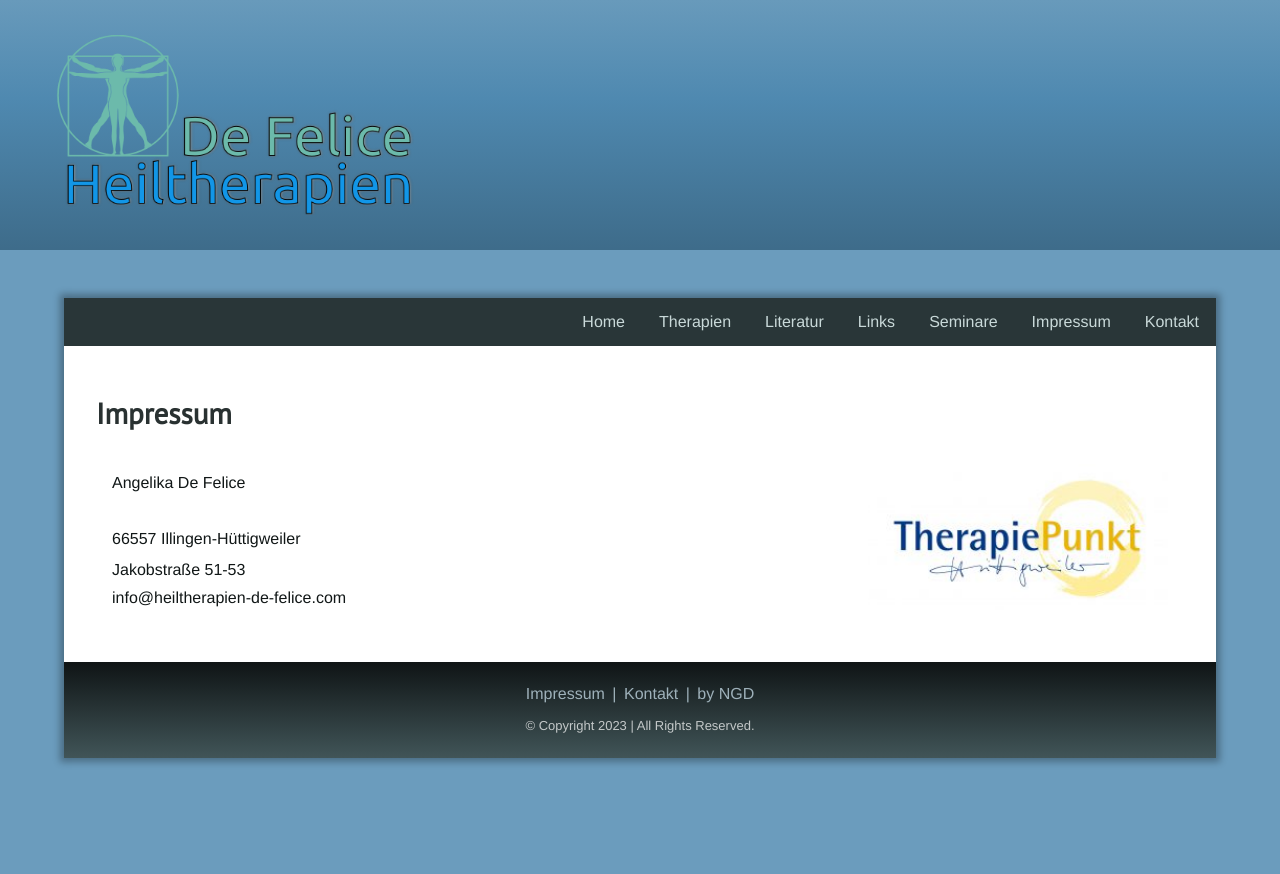
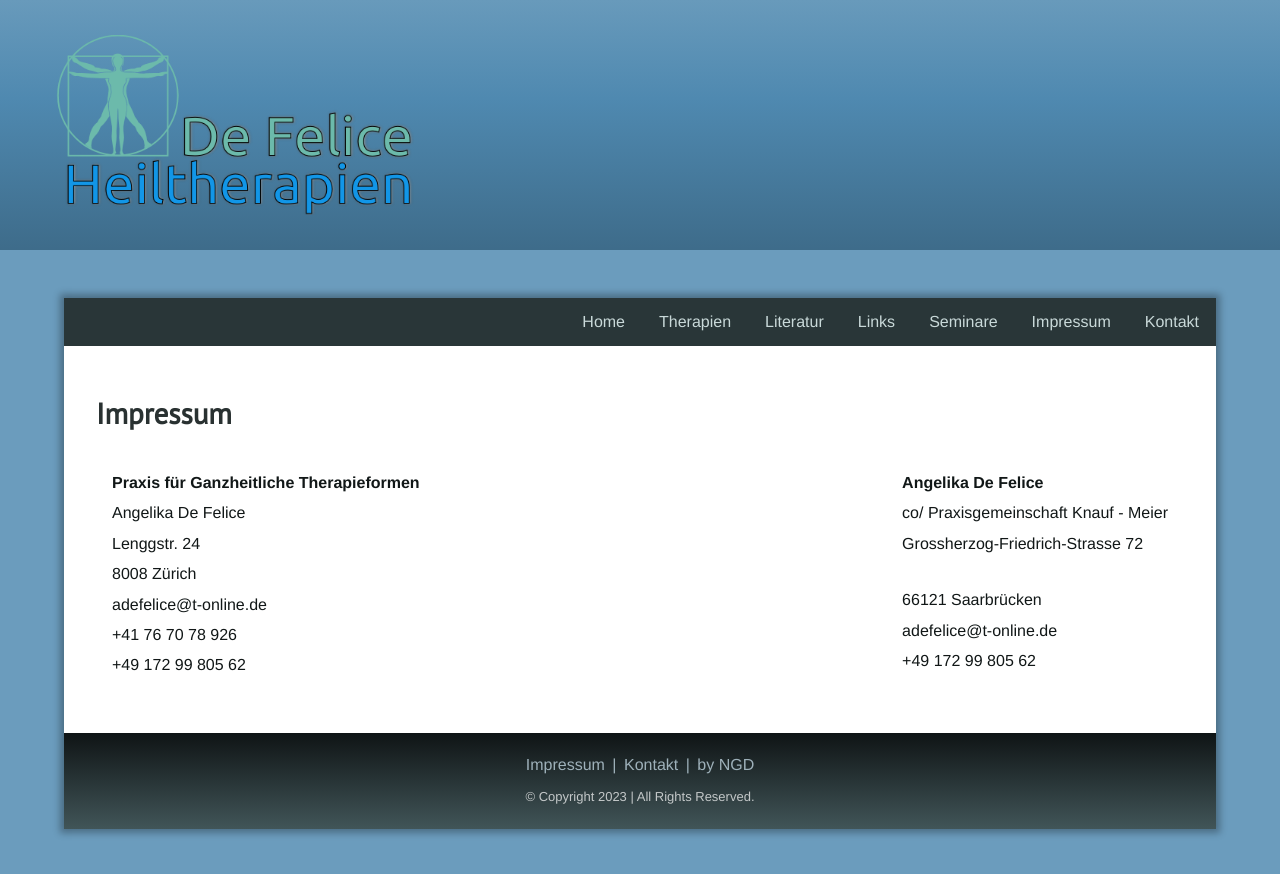
Before and after one commit to NicolaG1993/heiltherapien-de-felice.com, a Next.js app: page /impressum in a window 1280 px wide. Shown: the top 874 px of the page. Before the commit the page ends 806 px from the top, so only its background shows below. Built offline with nearby package versions, Linux system fonts and the light colour scheme; a web font is replaced by a local one.

Commit message:
first changes

```diff
--- a/constants/Footer/Footer.js
+++ b/constants/Footer/Footer.js
@@ -8,7 +8,13 @@ export default function Footer() {
                 {" | "}
                 <Link href="/kontakt">Kontakt</Link>
                 {" | "}
-                <Link href="/impressum">by NGD</Link>
+                <a
+                    href="https://www.nicogdesign.com/"
+                    target="_blank"
+                    rel="noopener noreferrer"
+                >
+                    by NGD
+                </a>
             </p>
             <p>
                 © Copyright {new Date().getFullYear()}
--- a/pages/impressum.js
+++ b/pages/impressum.js
@@ -7,21 +7,48 @@ export default function Impressum() {
             <h1>Impressum</h1>
             <div className="content">
                 <div>
+                    <p>
+                        <strong>Praxis für Ganzheitliche Therapieformen</strong>
+                    </p>
                     <p>Angelika De Felice</p>
-                    <br />
-                    <p>66557 Illingen-Hüttigweiler</p>
-                    <p>Jakobstraße 51-53</p>
+                    <p>Lenggstr. 24</p>
+                    <p>8008 Zürich</p>
                     <a
-                        href="mailto:info@heiltherapien-de-felice.com"
+                        href="mailto:adefelice@t-online.de"
                         target="_blank"
                         rel="noopener noreferrer"
                     >
-                        info@heiltherapien-de-felice.com
+                        <p>adefelice@t-online.de</p>
+                    </a>
+                    <a href="tel:+41767078926">
+                        <p>+41 76 70 78 926</p>
+                    </a>
+                    <a href="tel:+491729980562">
+                        <p>+49 172 99 805 62</p>
+                    </a>
+                </div>
+                <div>
+                    <p>
+                        <strong>Angelika De Felice</strong>
+                    </p>
+                    <p>co/ Praxisgemeinschaft Knauf - Meier</p>
+                    <p>Grossherzog-Friedrich-Strasse 72</p>
+                    <br />
+                    <p>66121 Saarbrücken</p>
+                    <a
+                        href="mailto:adefelice@t-online.de"
+                        target="_blank"
+                        rel="noopener noreferrer"
+                    >
+                        <p>adefelice@t-online.de</p>
+                    </a>
+                    <a href="tel:+491729980562">
+                        <p>+49 172 99 805 62</p>
                     </a>
                 </div>
 
-                <div className="image-box">
-                    <Image
+                {/*<div className="image-box">
+                     <Image
                         src={"/assets/Therapie Punkt.jpg"}
                         alt={"Wieslocher Institut für systemische Lösungen"}
                         fill
@@ -29,7 +56,7 @@ export default function Impressum() {
                             objectFit: "cover",
                         }}
                     />
-                </div>
+                </div>*/}
             </div>
         </main>
     );
```
Also changed, not shown: pages/index.js (+6 -3 lines), pages/kontakt.js (+14 -8 lines).
